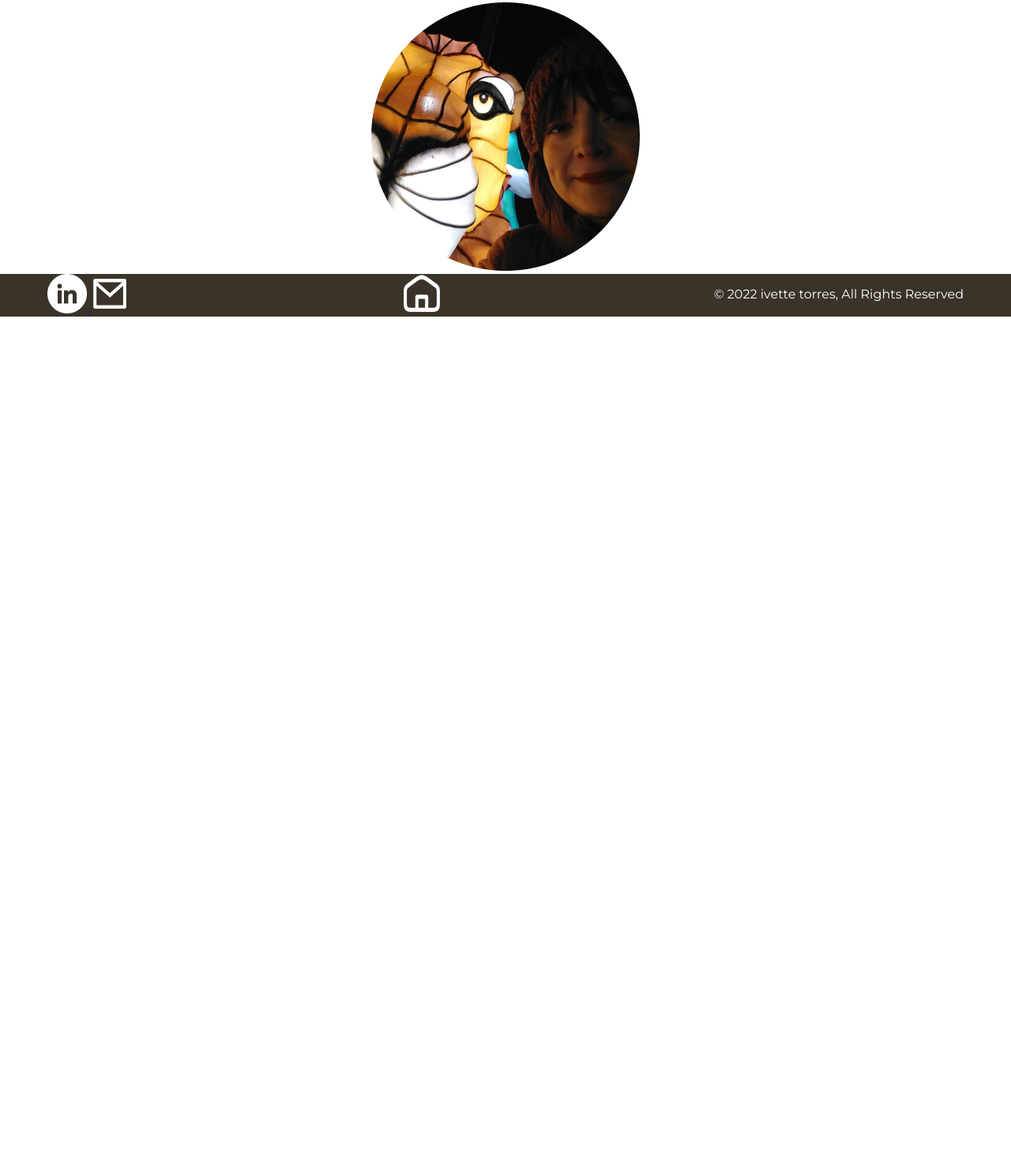
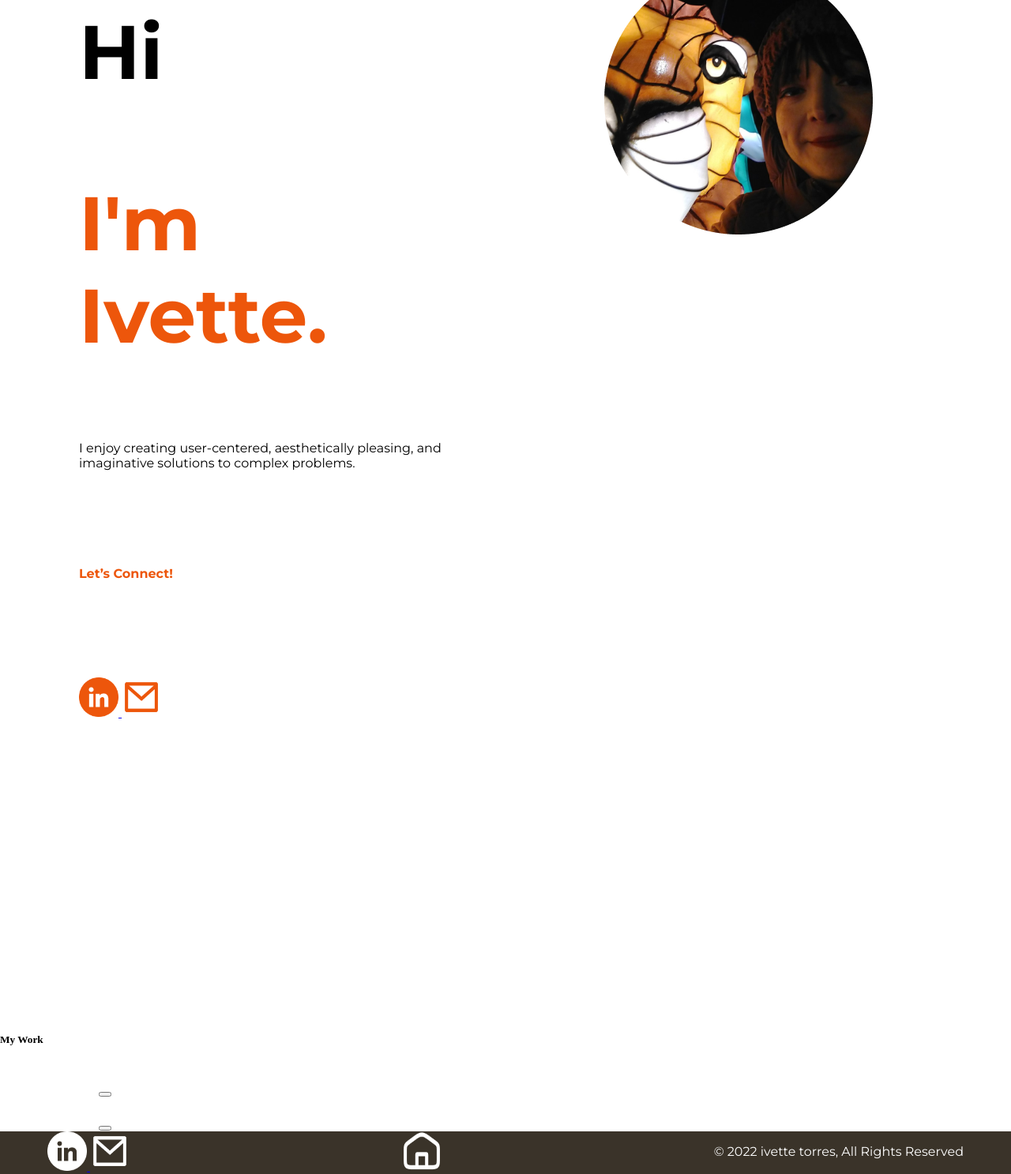
Before and after one commit to ivette-torres/UX_UI_HW_18, a plain HTML site: page index.html in a window 1280 px wide. Shown: the part 243-1730 px from the top of the page at 79% size. Before the commit the page ends 800 px from the top, so only its background shows below. Drawn offline with Linux system fonts and the light colour scheme.

Commit message:
section1 completed

```diff
--- a/CSS/style.css
+++ b/CSS/style.css
@@ -23,10 +23,79 @@
 }
 
 
-/* top section */
+/* My top section coded using CSS flex */
 
 
-/* bottom section */
+.ParentHero {
+  display: flex;
+  flex-direction: row;
+  padding: 50px;
+  margin-top: 100px;
+}
+
+.childHero1 {
+  width: 50%;
+  height: 160vh;
+  text-align: left;
+
+}
+
+.childHero2 {
+  width: 50%;
+  height: 160vh;
+
+}
+
+h1 {
+  font-family: 'Montserrat', sans-serif;
+  font-size: 96px;
+  font-weight: bold;
+  color: black;
+  padding: 50px;
+  margin-block-start: 0px !important;
+  margin-block-end: 0px !important;
+
+}
+
+h2 {
+  font-family: 'Montserrat', sans-serif;
+  font-size: 96px;
+  font-weight: bold;
+  color: #ed560b;
+  padding: 50px;
+  margin-block-start: 0px !important;
+  margin-block-end: 0px !important;
+}
+
+h3 {
+  font-family: 'Montserrat', sans-serif;
+  font-size: 16px;
+  font-weight: normal;
+  color: black;
+  padding: 50px;
+  margin-block-start: 0px !important;
+  margin-block-end: 0px !important;
+}
+
+h4 {
+  font-family: 'Montserrat', sans-serif;
+  font-size: 16px;
+  font-weight: bold;
+  color: #ed560b;
+  padding: 50px;
+
+}
+
+.bodyIcons {
+  padding: 50px;
+}
+
+/* bottom section coded using CSS Grid 18.2-CSS-Grids*/
+.workGrid{
+  display: grid;
+  grid-template-columns: 125px 75%;
+  grid-template-rows: 50% 50%;
+}
 
 
 /* footer */
@@ -52,6 +121,7 @@
   color: white;
   font-family: 'Montserrat', sans-serif;
 }
+
 body {
   margin: 0;
 }
--- a/index.html
+++ b/index.html
@@ -28,6 +28,14 @@
                 <h3>I enjoy creating user-centered, aesthetically pleasing, and imaginative solutions to complex
                     problems. </h3>
                 <h4>Let’s Connect!</h4>
+                <div class="bodyIcons">
+                    <a href="#" class="LI"><img border="0" alt="Orange LinkedIn Icon" src="images/OrangeLinkedin.png"
+                            width="50" height="50">
+                    </a>
+                    <a href="#" class="Em"><img border="0" alt="Orange email icon" src="images/OrangeEmail.png"
+                            width="50" height="50">
+                    </a>
+                </div>
             </div>
             <div class="childHero2">
                 <center>
@@ -39,7 +47,34 @@
         </div>
     </section>
 
-    <section></section>
+    <section class="myWork">
+        <h5>My Work</h5>
+        <div class="workGrid">
+            <div>
+                <img>
+            </div>
+            <div>
+                <h6></h6>
+                <p></p>
+                <button></button>
+            </div>
+            <div>
+                <img>
+            </div>
+            <div>
+                <h6></h6>
+                <p></p>
+                <button></button>
+            </div>
+
+        </div>
+
+    </section>
+
+
+
+
+
     <footer>
         <div class="footer">
 
```
Also changed, not shown: images/OrangeEmail.png (added), images/OrangeLinkedIn.png (added). Lines whose indentation alone changed are shown as unchanged.
